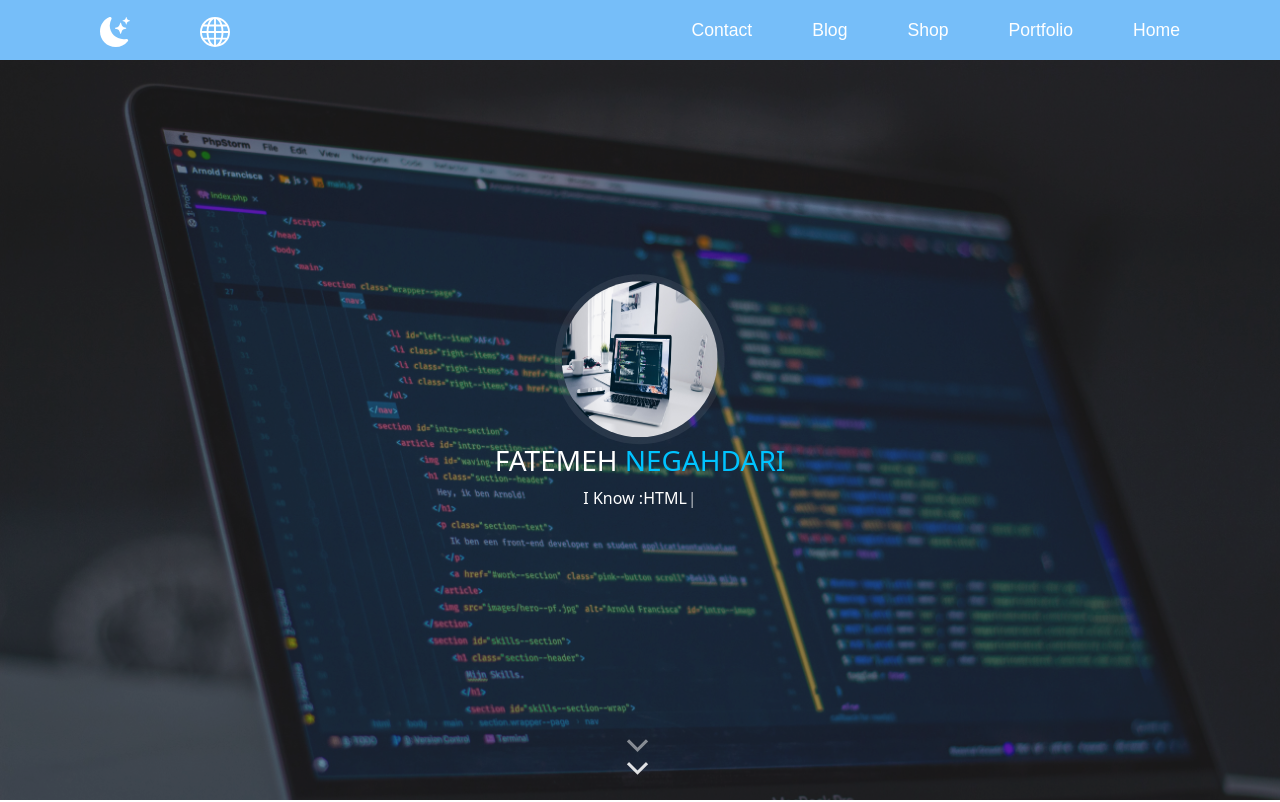
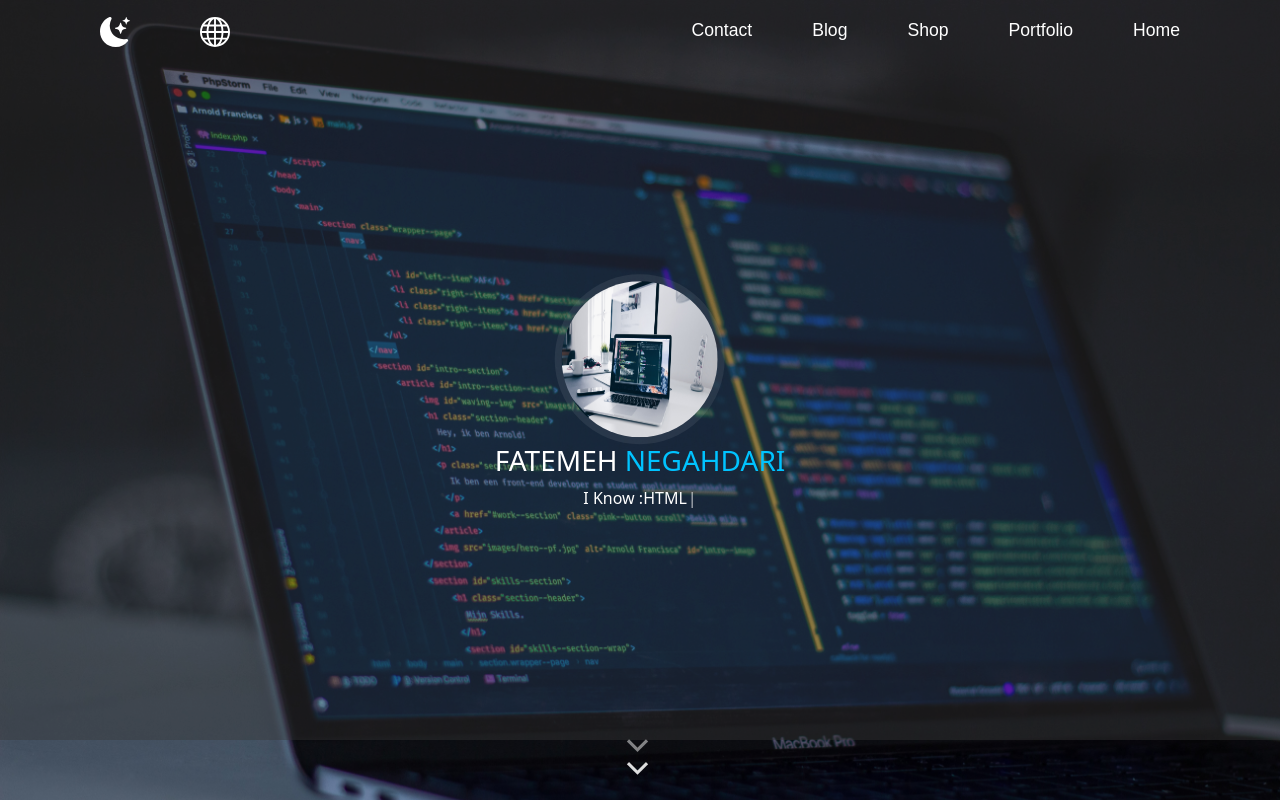
Before and after one commit to fatemeh-ngh/portfolio-website, a React (Create React App) app: page / in a window 1280 px wide. Shown: the top 802 px of the page. Built offline with nearby package versions, Linux system fonts and the light colour scheme; some icons are missing.

Commit message:
style the navbar

```diff
--- a/src/components/Navbar.js
+++ b/src/components/Navbar.js
@@ -1,11 +1,10 @@
-import React, {useContext} from 'react';
+import React, { useContext, useState} from 'react';
 import { Link } from 'react-router-dom';
 
 //Components
 import ThemeSwitcher from './ThemeSwitcher';
 import LangSwitcher from './LangSwitcher';
 import HambergerMenu from './HambergerMenu';
-// import Searchbox from './Searchbox';
 
 //Styles
 import styles from '../sass/Navbar.module.scss';
@@ -16,16 +15,35 @@ import {Themecontext} from '../contexts/ThemeContext';
 
 //Hook
 import { useTranslation} from "react-i18next";
+import { useEffect } from 'react';
 
 
 const Navbar = () => {
+
     const {t, i18n} = useTranslation();
+    const [theme] = useContext(Themecontext);
+    const [scroll, setScroll] = useState(false);
 
-    const [theme] = useContext(Themecontext);
+    const changBackground = () => {
+        console.log(window.scrollY)
+        if(window.scrollY >= 66 ) {
+            setScroll(true)
+        } else {
+            setScroll(false)
+        }
+    }
+
+    useEffect(() => {
+        changBackground();
+        window.addEventListener("scroll", changBackground)
+    })
 
     return (
-        <div className={`${styles.container}
-        ${theme === "dark" ? styles.dark : styles.light}
+        <div className={`
+        ${styles.container}
+        ${
+            scroll && `${theme === "dark" ? styles.dark : styles.light}`
+        }
         ${i18n.language === 'en' ? styles.english : styles.farsi}`}>
             <div className={styles.switcherContainer}>
                 <ThemeSwitcher/>
--- a/src/sass/Landing.module.scss
+++ b/src/sass/Landing.module.scss
@@ -6,8 +6,7 @@
 }
 .bcakground{
     width: 100%;
-    height: calc(100vh - 60px);
-    margin-top: 60px;
+    height: 100vh;
     background: url('../assets/images/background3.jpg');
     background-repeat: no-repeat;
     background-size: cover;
```
